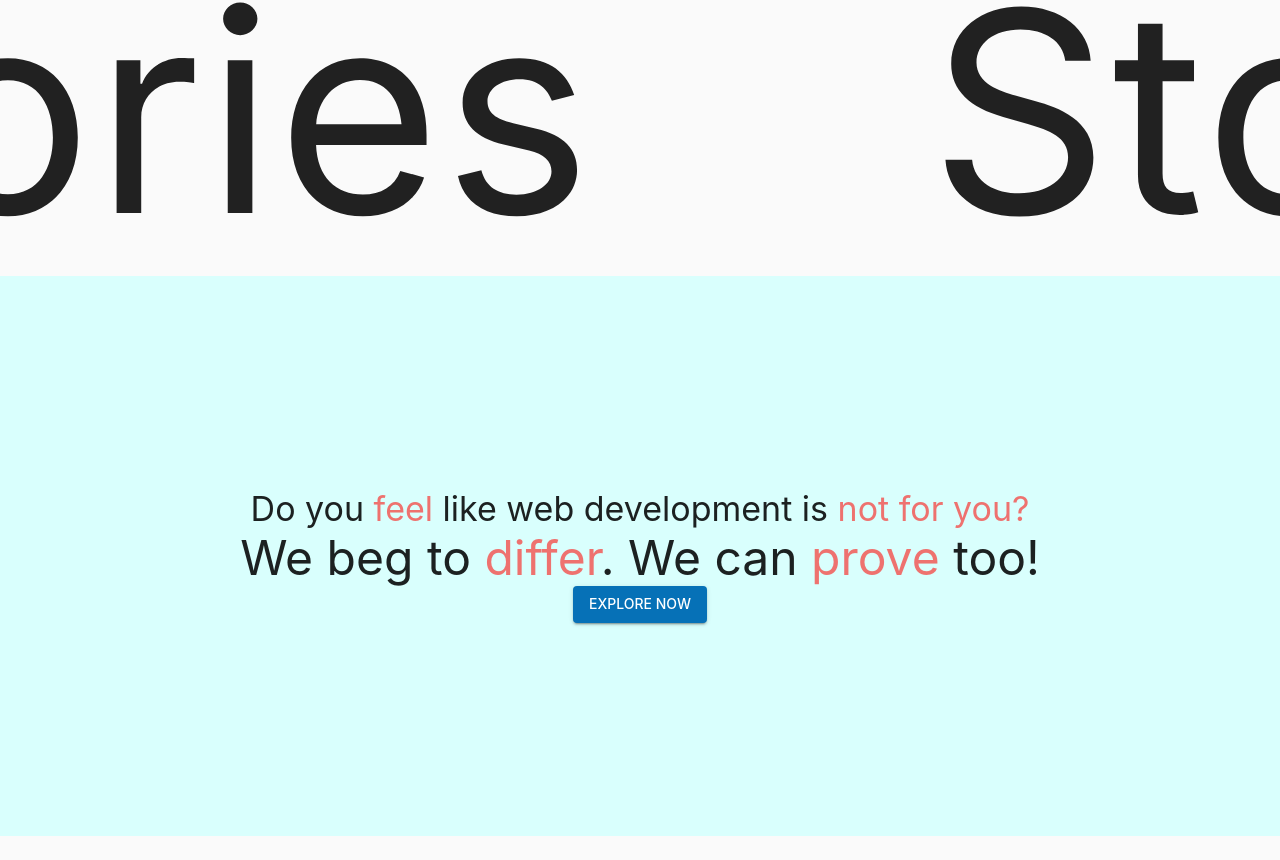
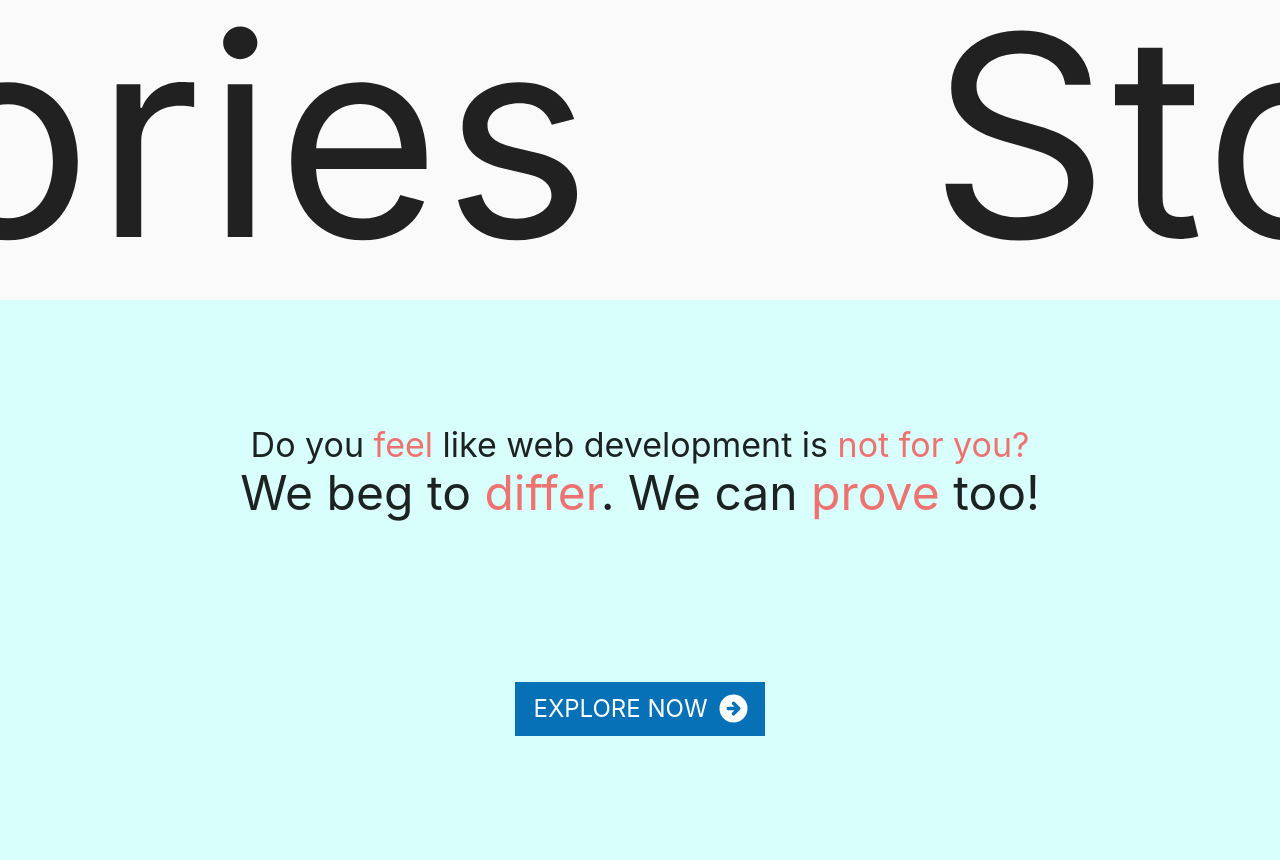
Before and after one commit to thesacredcoder/website-company, a React (Create React App) app: page / in a window 1280 px wide. Shown: the part 1362-2222 px from the top of the page. Before the commit the page ends 2198 px from the top, so only its background shows below. Built offline with nearby package versions, Linux system fonts and the light colour scheme.

Commit message:
created utility elements

```diff
--- a/package.json
+++ b/package.json
@@ -4,12 +4,14 @@
   "private": true,
   "dependencies": {
     "@material-ui/core": "^4.12.3",
+    "@material-ui/icons": "^4.11.2",
     "@testing-library/jest-dom": "^5.14.1",
     "@testing-library/react": "^11.2.7",
     "@testing-library/user-event": "^12.8.3",
     "react": "^17.0.2",
     "react-dom": "^17.0.2",
     "react-fast-marquee": "^1.2.1",
+    "react-icons": "^4.3.1",
     "react-scripts": "4.0.3",
     "web-vitals": "^1.1.2"
   },
--- a/src/components/Home.jsx
+++ b/src/components/Home.jsx
@@ -2,6 +2,7 @@ import React from "react";
 import { Button, Grid, makeStyles, Typography } from "@material-ui/core";
 
 import llama from "../assets/llama-removebg.png";
+import AppButton from "../utils/AppButton";
 
 const useStyles = makeStyles((theme) => ({
   root: {
@@ -25,6 +26,14 @@ const useStyles = makeStyles((theme) => ({
     display: "flex",
     // justifyContent: "space-evenly",
     alignItems: "center",
+  },
+  button: {
+    marginLeft: 12,
+    // marginTop: theme.spacing(20),
+    borderRadius: 0,
+    // width: 250,
+    // fontSize: 24,
+    fontWeight: "400",
   },
 }));
 
@@ -57,13 +66,14 @@ const Home = () => {
             <span className={classes.accent}>Wonder</span> how{" "}
             <span className={classes.accent}>you can be</span> better?
           </Typography>
-          <Button
+          {/* <Button
             variant="contained"
             color="secondary"
             style={{ marginLeft: 12 }}
           >
             Contact Us
-          </Button>
+          </Button> */}
+          <AppButton className={classes.button}>Contact Us</AppButton>
         </div>
       </Grid>
       {/* <Grid item sm={5} justifyContent="center" alignItems="center">
--- a/src/components/Testimonials.jsx
+++ b/src/components/Testimonials.jsx
@@ -1,7 +1,10 @@
 import React from "react";
 import { makeStyles } from "@material-ui/styles";
 import { Button, Grid, Typography } from "@material-ui/core";
+import { ArrowForwardRounded } from "@material-ui/icons";
 import Marquee from "react-fast-marquee";
+import { HiArrowCircleRight } from "react-icons/hi";
+import AppButton from "../utils/AppButton";
 
 const useStyles = makeStyles((theme) => ({
   root: {
@@ -34,6 +37,13 @@ const useStyles = makeStyles((theme) => ({
   salesText: {
     fontWeight: "400",
   },
+  button: {
+    marginTop: theme.spacing(20),
+    borderRadius: 0,
+    width: 250,
+    fontSize: 24,
+    fontWeight: "400",
+  },
 }));
 
 function Testimonials(props) {
@@ -47,6 +57,9 @@ function Testimonials(props) {
           </Typography>
         </Grid>
         <Grid sm={12}>
+          <Marquee direction="right" speed={120} gradient={false}>
+            <Typography>heyss</Typography>
+          </Marquee>
           <Marquee
             speed={120}
             gradient={false}
@@ -81,9 +94,12 @@ function Testimonials(props) {
             We beg to <span className={classes.accent}>differ</span>. We can{" "}
             <span className={classes.accent}>prove</span> too!
           </Typography>
-          <Button variant="contained" color="secondary">
+          <AppButton
+            className={classes.button}
+            endIcon={<HiArrowCircleRight size={35} />}
+          >
             Explore Now
-          </Button>
+          </AppButton>
         </Grid>
       </Grid>
     </>
--- /dev/null
+++ b/src/utils/AppButton.jsx
@@ -0,0 +1,18 @@
+import React from "react";
+import { Button } from "@material-ui/core";
+
+function AppButton({ endIcon, children, className }) {
+  return (
+    <Button
+      variant="contained"
+      color="secondary"
+      className={className}
+      endIcon={endIcon}
+      disableElevation
+    >
+      {children}
+    </Button>
+  );
+}
+
+export default AppButton;
```
Also changed, not shown: 1 other file (tests, documents, lock files or other folders).
